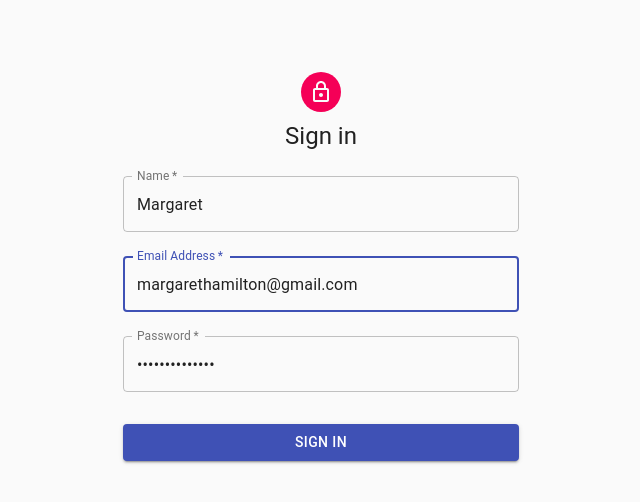
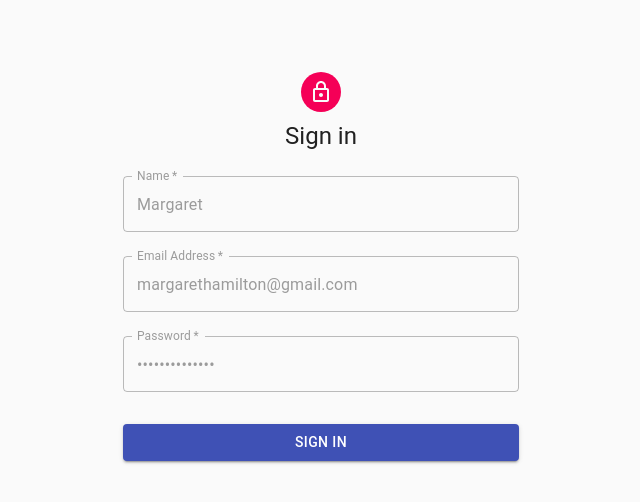
Before and after one commit to maoroz/my-todo-list, a React (Create React App) app: page / in a window 1280 px wide. Shown: the top 502 px of the page, without its empty margins (319-959 px from the left). Built offline with nearby package versions, Linux system fonts and the light colour scheme; no server answers.

Commit message:
Update index.js
Hardcoding user'data and disabled inputs.

```diff
--- a/src/screens/login/index.js
+++ b/src/screens/login/index.js
@@ -1,4 +1,4 @@
-import React, { useState } from "react";
+import React from "react";
 import Avatar from '@material-ui/core/Avatar';
 import Button from '@material-ui/core/Button';
 import CssBaseline from '@material-ui/core/CssBaseline';
@@ -34,20 +34,15 @@ const useStyles = makeStyles((theme) => ({
 const Login = () => {
   const classes = useStyles();
 
-  const [name, setName] = useState("Margaret");
-  const [email, setEmail] = useState("margarethamilton@gmail.com");
-  const [password, setPassword] = useState("FlyMeToTheMoon");
+  const name = "Margaret";
+  const email = "margarethamilton@gmail.com";
+  const password = "FlyMeToTheMoon";
 
   const dispatch = useDispatch();
 
-  function validateEmail(email) {
-    const re = /^(([^<>()[\]\\.,;:\s@\"]+(\.[^<>()[\]\\.,;:\s@\"]+)*)|(\".+\"))@((\[[0-9]{1,3}\.[0-9]{1,3}\.[0-9]{1,3}\.[0-9]{1,3}\])|(([a-zA-Z\-0-9]+\.)+[a-zA-Z]{2,}))$/;
-    return re.test(email);
-  }
-
   const checkEmptyField = () => {
     const checkIsEmpty = name !== "" &&
-      (email !== "" && validateEmail(email)) &&
+      email !== "" &&
       password !== "";
     return checkIsEmpty;
   }
@@ -64,9 +59,7 @@ const Login = () => {
         })
       );
     } else {
-      if (!checkEmptyField && !validateEmail(email)) {
-        alert("Please fill out all fields as required and click 'Log in'.");
-      } else alert("Please enter a valid email address.")
+      alert("Please fill out all fields as required and click 'Log in'.");
     }
   };
 
@@ -92,7 +85,7 @@ const Login = () => {
             autoComplete="name"
             autoFocus
             defaultValue={name}
-            //onChange={(e) => setName(e.currentTarget.value)}
+            disabled
           />
           <TextField
             variant="outlined"
@@ -105,7 +98,7 @@ const Login = () => {
             autoComplete="email"
             autoFocus
             defaultValue={email}
-            //onChange={(e) => setEmail(e.currentTarget.value)}
+            disabled
           />
           <TextField
             variant="outlined"
@@ -118,7 +111,7 @@ const Login = () => {
             id="password"
             autoComplete="current-password"
             defaultValue={password}
-            //onChange={(e) => setPassword(e.currentTarget.value)}
+            disabled
           />
           <Button
             type="submit"
```
